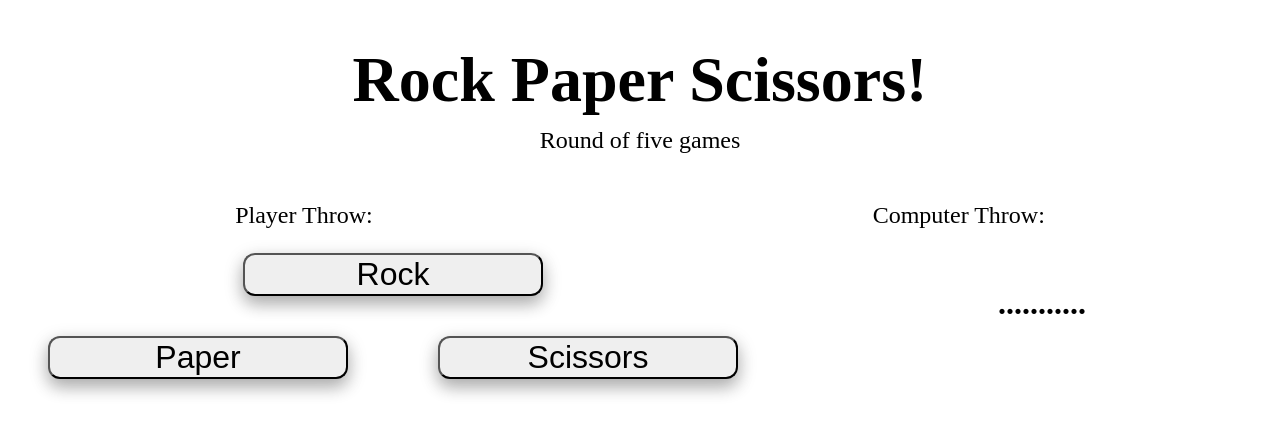
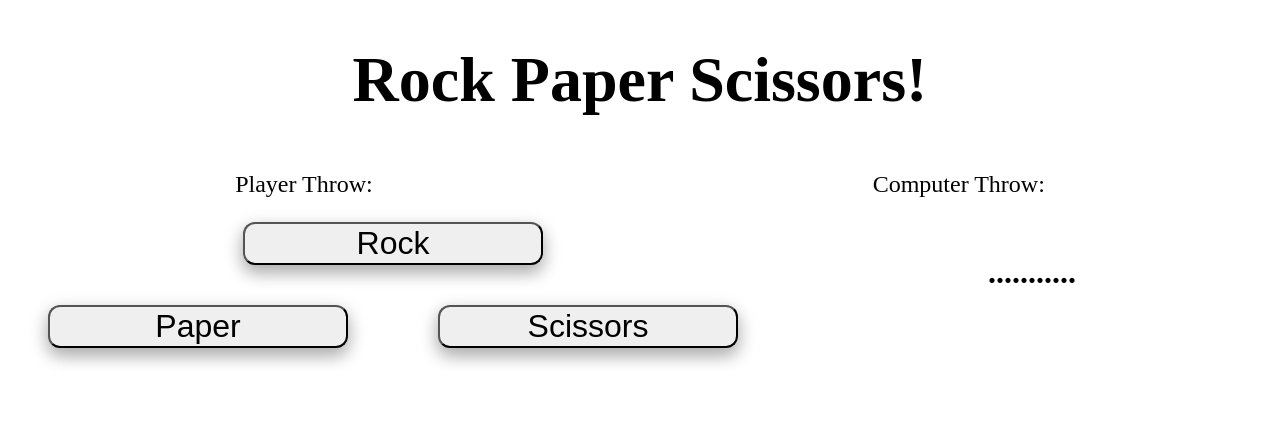
Before and after one commit to blakelymayhall/odin-rockpaperscissors, a plain HTML site: page index.html in a window 1280 px wide. Drawn offline with Linux system fonts and the light colour scheme.

Commit message:
minor improvement to UI

```diff
--- a/index.html
+++ b/index.html
@@ -9,7 +9,6 @@
 
 <body>
   <h1 class="titleHeader"> Rock Paper Scissors!</h1>
-  <p class="titleText">Round of five games</p>
   <div class = "headerContainerRow">
     <p class="playerHeader">Player Throw:</p>
     <p class="compHeader">Computer Throw:</p>
--- a/styles.css
+++ b/styles.css
@@ -1,13 +1,7 @@
 .titleHeader {
     text-align: center;
     font-size: 64px;
-    margin-bottom: 10px;
-}
-
-.titleText {
-    text-align: center;
-    font-size: 24px;
-    margin-top: 0;
+    margin-bottom: 30px;
 }
 
 .headerContainerRow {
@@ -31,7 +25,7 @@ button:hover {
 
 .throwRow {
     display: flex;
-    gap: 260px;
+    gap: 250px;
 }
 
 .playerThrows {
@@ -41,6 +35,7 @@ button:hover {
 .compThrows {
     font-size: 32px;
     font-weight: bold;
+    text-align: center;
 }
 
 .buttonContainer_row1 {
```
